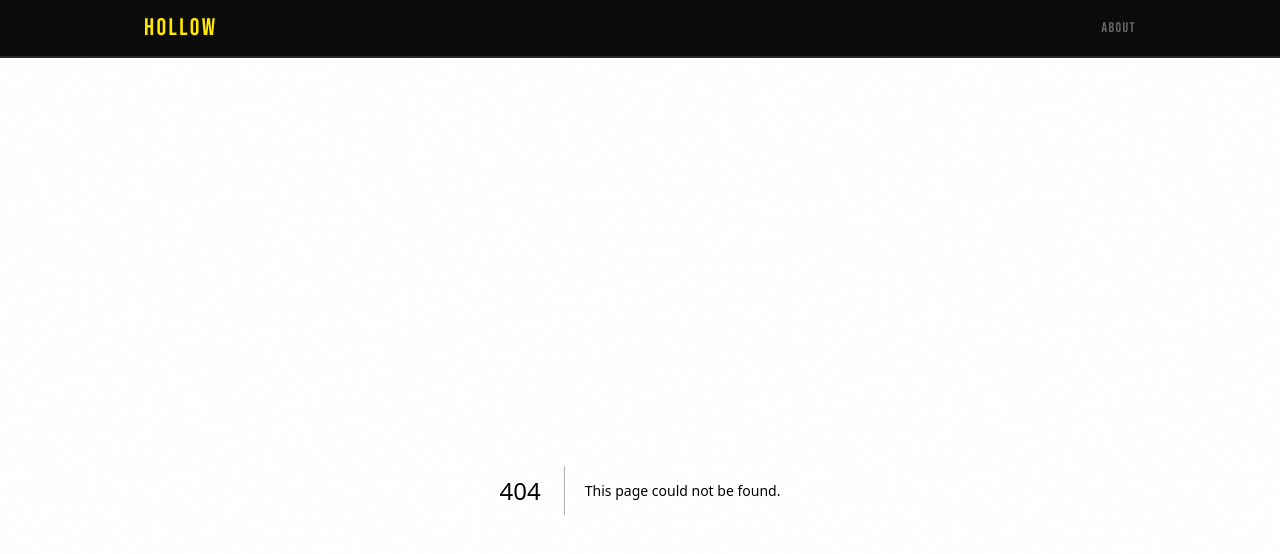
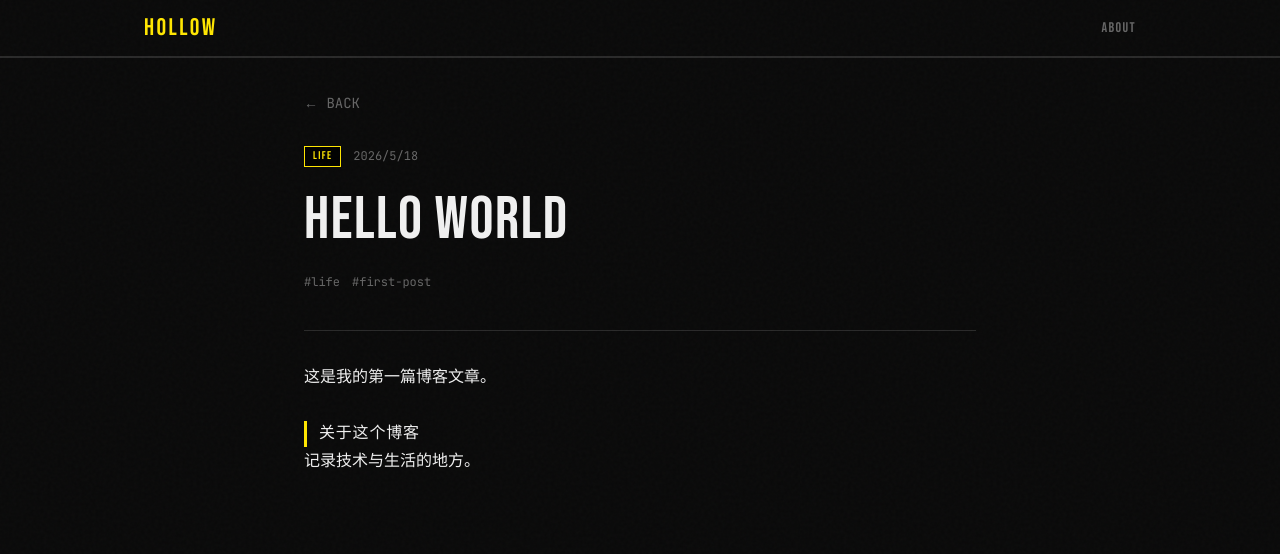
Before and after one commit to DdGnoybab/bbb-blog, a Next.js app: page /posts/hello-world in a window 1280 px wide. Before the commit this address had no page. Shown: the top 554 px of the page. Built offline with nearby package versions, Linux system fonts and the light colour scheme; no server answers; the database is empty.

Commit message:
feat: add post detail page

```diff
--- /dev/null
+++ b/app/posts/[slug]/page.tsx
@@ -0,0 +1,66 @@
+import { notFound } from 'next/navigation'
+import Link from 'next/link'
+import type { Metadata } from 'next'
+import PostBody from '@/components/PostBody'
+import { getAllPublishedPosts, getPostBySlug } from '@/lib/posts'
+
+interface Props {
+  params: Promise<{ slug: string }>
+}
+
+export async function generateMetadata({ params }: Props): Promise<Metadata> {
+  const { slug } = await params
+  const post = getPostBySlug(slug)
+  if (!post) return {}
+  return { title: post.title }
+}
+
+export async function generateStaticParams() {
+  return getAllPublishedPosts().map((p) => ({ slug: p.slug }))
+}
+
+export default async function PostPage({ params }: Props) {
+  const { slug } = await params
+  const post = getPostBySlug(slug)
+  if (!post) notFound()
+
+  return (
+    <article className="max-w-2xl mx-auto">
+      <div className="mb-8">
+        <Link
+          href="/"
+          className="text-text-muted font-mono text-sm hover:text-accent-yellow transition-colors"
+        >
+          ← BACK
+        </Link>
+      </div>
+
+      <header className="mb-10">
+        <div className="flex items-center gap-3 mb-4">
+          <span className="zzz-tag">{post!.category}</span>
+          <span className="text-text-muted font-mono text-xs">
+            {post!.publishedAt
+              ? new Date(post!.publishedAt).toLocaleDateString('zh-CN')
+              : ''}
+          </span>
+        </div>
+        <h1 className="font-display text-6xl tracking-wide leading-tight text-text-primary mb-4">
+          {post!.title}
+        </h1>
+        {post!.tags.length > 0 && (
+          <div className="flex gap-3 flex-wrap">
+            {post!.tags.map((tag) => (
+              <span key={tag} className="text-text-muted font-mono text-xs">
+                #{tag}
+              </span>
+            ))}
+          </div>
+        )}
+      </header>
+
+      <div className="border-t border-border-subtle pt-8">
+        <PostBody content={post!.content} />
+      </div>
+    </article>
+  )
+}
```
